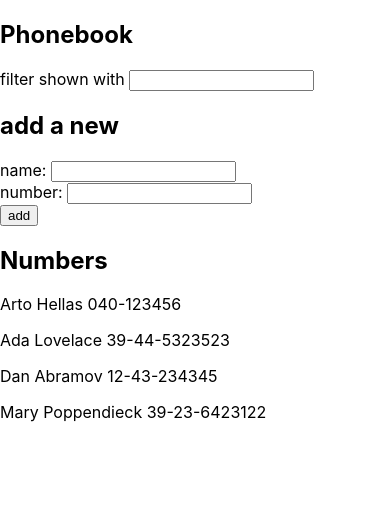
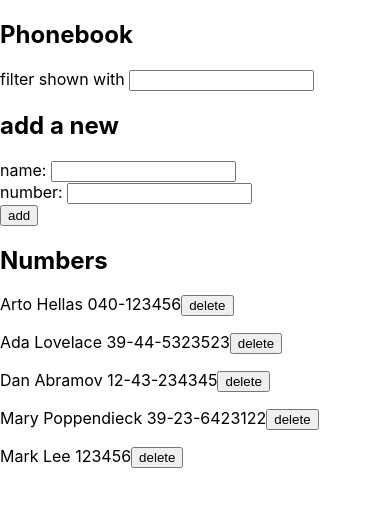
Before and after one commit to krisdinakr/fullstackopen-2021, a React (Create React App) app in the folder part2/phonebook/: page / in a window 390 px wide. Shown: the top 506 px of the page. Built offline with nearby package versions, Linux system fonts and the light colour scheme; data requests are answered from the project's data file; the HTML template or start-up script is replaced by a standard one.

Commit message:
[phonebook] connecting to server, extract communication code into separate module, add feature such as delete and update contact

```diff
--- a/part2/phonebook/db.json
+++ b/part2/phonebook/db.json
@@ -19,6 +19,11 @@
       "name": "Mary Poppendieck",
       "number": "39-23-6423122",
       "id": 4
+    },
+    {
+      "name": "Mark Lee",
+      "number": "123456",
+      "id": 5
     }
   ]
 }
--- a/part2/phonebook/src/App.js
+++ b/part2/phonebook/src/App.js
@@ -1,8 +1,8 @@
 import React, { useState, useEffect } from 'react';
-import axios from 'axios';
 import Filter from './components/Filter';
 import PersonForm from './components/PersonForm';
 import Persons from './components/Persons';
+import personsService from './services/persons';
 
 const App = () => {
   const [persons, setPersons] = useState([]);
@@ -11,15 +11,14 @@ const App = () => {
   const [filter, setFilter] = useState('');
 
   useEffect(() => {
-    axios.get('http://localhost:3001/persons')
-    .then(response => setPersons(response.data))
+    personsService.getAll()
+      .then(data => setPersons(data));
   }, [])
 
   const addContact = (event) => {
     event.preventDefault();
 
     const newContactObj = {
-      key: newName,
       name: newName,
       number: newNumber
     };
@@ -27,13 +26,34 @@ const App = () => {
     const checkDuplicate = persons.find(person => person.name.toLowerCase().includes(newName.toLowerCase()));
 
     if (checkDuplicate) {
-      alert(`${newName} is already added to phonebook`)
+      const confirm = window.confirm(`${newName} is already added to phonebook, replace the old number with a new one?`)
+      if (confirm) {
+        personsService.update(checkDuplicate.id, newContactObj)
+          .then(newContactObj => {
+            setPersons(persons.map(person => person.id !== checkDuplicate.id ? person : newContactObj))
+          })
+      }
     } else {
-      setPersons(persons.concat(newContactObj));
+      personsService.create(newContactObj)
+        .then(newContactObj => setPersons(persons.concat(newContactObj)))
+        .catch(err => console.log(err));
     }
 
     setNewName('');
     setNewNumber('');
+  }
+
+  const deleteContact = (id) => {
+    const contact = persons.find(i => i.id === id);
+    const confirm = window.confirm(`Delete ${contact.name}?`);
+    if (confirm) {
+      personsService.remove(id)
+        .then(() => {
+          const newPersons = persons.filter(i => i !== contact);
+          setPersons(newPersons);
+        })
+        .catch(err => console.log(err));
+    }
   }
 
   const result = persons.filter(person => person.name.toLowerCase().includes(filter.toLowerCase()))
@@ -45,7 +65,7 @@ const App = () => {
       <h2>add a new</h2>
       <PersonForm newName={newName} setNewName={setNewName} newNumber={newNumber} setNewNumber={setNewNumber} addContact={addContact} />
       <h2>Numbers</h2>
-      <Persons result={result} />
+      <Persons result={result} deleteContact={deleteContact} />
     </div>
   )
 }
--- /dev/null
+++ b/part2/phonebook/src/components/Button.js
@@ -0,0 +1,7 @@
+import React from 'react';
+
+const Button = ({ handler }) => (
+  <button onClick={handler}>delete</button>
+)
+
+export default Button;
--- a/part2/phonebook/src/components/Persons.js
+++ b/part2/phonebook/src/components/Persons.js
@@ -1,8 +1,14 @@
 import React from 'react';
+import Button from './Button';
 
-const Persons = ({ result }) => (
+const Persons = ({ result, deleteContact }) => (
   <div>
-    {result.map(person => <p key={person.name}>{person.name} {person.number}</p>)}
+    {result.map(person => (
+      <p key={person.name}>
+        {person.name} {person.number}
+        <span><Button handler={() => deleteContact(person.id)} /></span>
+      </p>
+    ))}
   </div>
 );
 
--- /dev/null
+++ b/part2/phonebook/src/services/persons.js
@@ -0,0 +1,26 @@
+/* eslint-disable import/no-anonymous-default-export */
+import axios from 'axios';
+
+const baseUrl = 'http://localhost:3001/persons';
+
+const getAll = () => {
+  const request = axios.get(baseUrl);
+  return request.then(response => response.data);
+}
+
+const create = (newContactObj) => {
+  const request = axios.post(baseUrl, newContactObj);
+  return request.then(response => response.data);
+}
+
+const remove = (id) => {
+  const request = axios.delete(`${baseUrl}/${id}`);
+  return request.then(response => response.data);
+}
+
+const update = (id, newContactObj) => {
+  const request = axios.put(`${baseUrl}/${id}`, newContactObj);
+  return request.then(response => response.data);
+}
+
+export default { getAll, create, remove, update }
```
